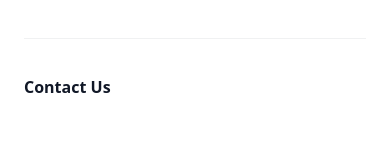
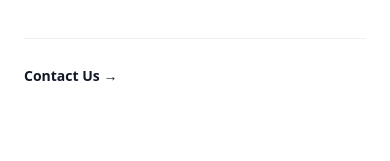
Before and after one commit to imadityaxd/startup0, a React app in the folder frontend/: page / in a window 390 px wide. Both pictures are taken after a click on the button "Open main menu". Shown: the part 266-427 px from the top of the page. Built offline with nearby package versions, Linux system fonts and the light colour scheme; the HTML template or start-up script is replaced by a standard one.

Commit message:
warning fixes and removing console logs

```diff
--- a/frontend/src/components/Navbar.jsx
+++ b/frontend/src/components/Navbar.jsx
@@ -51,7 +51,7 @@ export default function Navbar() {
           </div>
           <div className="hidden lg:flex lg:flex-1 lg:justify-end">
             <a
-              href="#"
+              href="mailto:startupify@gmail.com"
               className="text-sm font-semibold leading-6 text-gray-900"
             >
               Contact Us <span aria-hidden="true">&rarr;</span>
@@ -98,10 +98,10 @@ export default function Navbar() {
                 </div>
                 <div className="py-6">
                   <a
-                    href="#"
-                    className="-mx-3 block rounded-lg px-3 py-2.5 text-base font-semibold leading-7 text-gray-900 hover:bg-gray-50"
+                    href="mailto:startupify@gmail.com"
+                    className="text-sm font-semibold leading-6 text-gray-900"
                   >
-                    Contact Us
+                    Contact Us <span aria-hidden="true">&rarr;</span>
                   </a>
                 </div>
               </div>
--- a/frontend/src/components/products.jsx
+++ b/frontend/src/components/products.jsx
@@ -57,51 +57,7 @@ const ProductCard = ({
 };
 
 const ProductGrid = () => {
-  // const products = [
-  //   {
-  //     id: 1,
-  //     image: "https://via.placeholder.com/150/0000FF/FFFFFF?text=TechNova",
-  //     brand: "TechNova",
-  //     description:
-  //       "A cutting-edge AI startup revolutionizing the tech industry.",
-  //     fundingGoal: 50000,
-  //     amountRaised: 20000,
-  //   },
-  //   {
-  //     id: 2,
-  //     brand: "EcoEnergy",
-  //     description: "Providing affordable, sustainable energy solutions.",
-  //     image: "https://via.placeholder.com/150/008000/FFFFFF?text=EcoEnergy",
-  //     fundingGoal: 75000,
-  //     amountRaised: 30000,
-  //   },
-  //   {
-  //     id: 3,
-  //     brand: "Healthify",
-  //     description: "A healthcare platform connecting patients and doctors.",
-  //     image: "https://via.placeholder.com/150/FF0000/FFFFFF?text=Healthify",
-  //     fundingGoal: 60000,
-  //     amountRaised: 45000,
-  //   },
-  //   {
-  //     id: 4,
-  //     brand: "EduVerse",
-  //     description:
-  //       "Creating immersive learning experiences using virtual reality.",
-  //     image: "https://via.placeholder.com/150/FFA500/FFFFFF?text=EduVerse",
-  //     fundingGoal: 100000,
-  //     amountRaised: 70000,
-  //   },
-  //   {
-  //     id: 5,
-  //     brand: "GreenGro",
-  //     description:
-  //       "Dedicated to urban farming and fresh produce accessibility.",
-  //     image: "https://via.placeholder.com/150/00FFFF/FFFFFF?text=GreenGro",
-  //     fundingGoal: 30000,
-  //     amountRaised: 15000,
-  //   },
-  // ];
+
   const [startups, setStartups] = useState([]);
   const [loading, setLoading] = useState(true);
   const [error, setError] = useState(null);
@@ -124,16 +80,16 @@ const ProductGrid = () => {
 
   if (loading)
     return (
-      <p className="w-full h-[80vh] flex justify-center items-center">
+      <div className="w-full h-[80vh] flex justify-center items-center">
         <Loader />
-      </p>
+      </div>
     );
-  if (error)
-    return (
-      <p className="w-full h-[80vh] flex justify-center items-center text-center text-red-500 text-3xl">
-        Ops:{error}
-      </p>
-    );
+    if (error)
+      return (
+        <div className="w-full h-[80vh] flex justify-center items-center text-center">
+          <p className="text-red-500 text-3xl">Oops: {String(error)}</p>
+        </div>
+      );
 
   return (
     <div className="text-center p-10 pt-32">
--- a/frontend/src/pages/Register.jsx
+++ b/frontend/src/pages/Register.jsx
@@ -13,7 +13,6 @@ export default function Register() {
   };
   const [loading, setLoading] = useState(false);
   const [startupData, setStartupData] = useState(initialState);
-  // console.log(startupData);
 
   const submitHandler = async (e) => {
     e.preventDefault();
```
Also changed, not shown: frontend/src/components/hero.jsx (+1 -94 lines).
